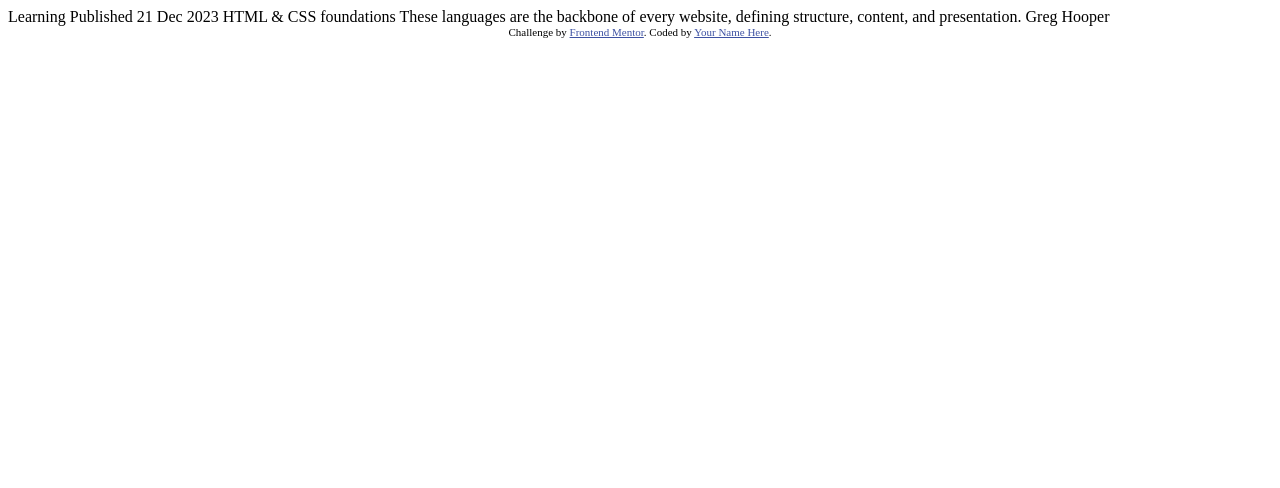
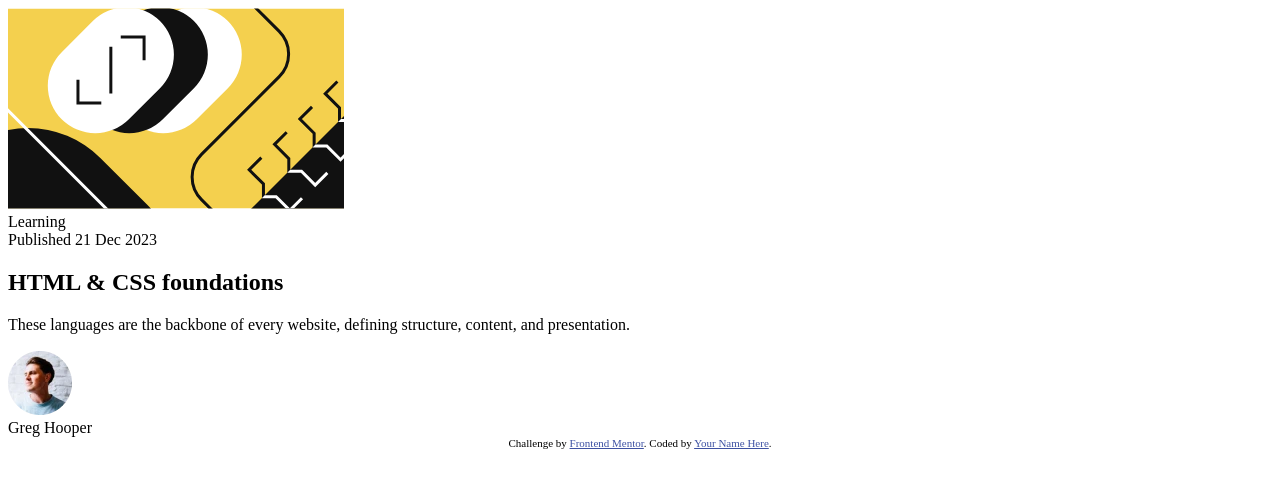
Before and after one commit to FNH99/blog-preview-card-main, a plain HTML site: page index.html in a window 1280 px wide. Drawn offline with Linux system fonts and the light colour scheme.

Commit message:
updated index

```diff
--- a/index.html
+++ b/index.html
@@ -8,6 +8,8 @@
 
   <title>Frontend Mentor | Blog preview card</title>
 
+  <link rel="stylesheet" href="style.css">
+
   <!-- Feel free to remove these styles or customise in your own stylesheet 👍 -->
   <style>
     .attribution { font-size: 11px; text-align: center; }
@@ -15,16 +17,24 @@
   </style>
 </head>
 <body>
+  <main>
+    <div class="container">
+      <img src="/assets/images/illustration-article.svg" alt="">
+      <div class="tag">Learning</div>
+      <div class="date">Published 21 Dec 2023</div>
 
-  Learning
+      <h2>HTML & CSS foundations</h2>
 
-  Published 21 Dec 2023
+      <p>These languages are the backbone of every website, defining structure, content, and presentation.
+      </p>
 
-  HTML & CSS foundations
+      <div class="author-tag">
+        <img src="/assets/images/image-avatar.webp" alt="">
+        <div class="author-name">Greg Hooper</div>
+      </div>
 
-  These languages are the backbone of every website, defining structure, content, and presentation.
-
-  Greg Hooper
+    </div>
+  </main>
 
   <div class="attribution">
     Challenge by <a href="https://www.frontendmentor.io?ref=challenge" target="_blank">Frontend Mentor</a>.
```
Also changed, not shown: style.css (added).
